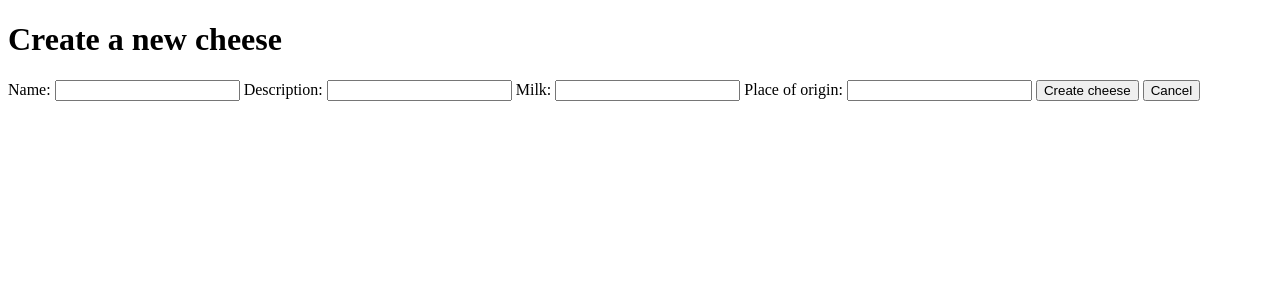
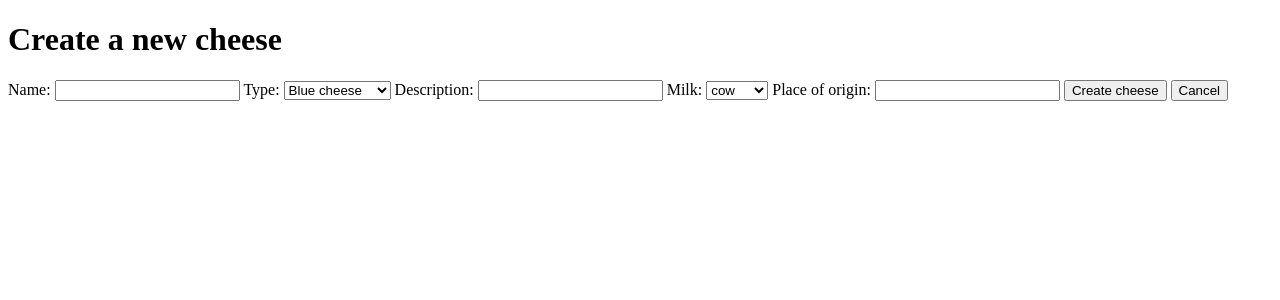
Before and after one commit to messrobd/ItemCatalog-FullStack-ud088-ud330, a Flask app: page /catalog/cheese/new in a window 1280 px wide. Shown: the top 300 px of the page. Run offline with Flask 2, Linux system fonts and the light colour scheme.

Commit message:
Add selection menus for type and milk
Add selection menus for type and milk to the new and edit cheese
forms. required standardisation on type instead of variety, and
introduction of milk class

The milk property of the cheese being edited is pre-selected in the
edit form

```diff
--- a/templates/new_cheese.html
+++ b/templates/new_cheese.html
@@ -10,11 +10,22 @@
       <label>Name:
           <input name="name">
       </label>
+      <label>Type:
+        <select name="type">
+          {% for t in types %}
+            <option value="{{ t.name  }}">{{ t.name  }}</option>
+          {% endfor %}
+        </select>
+      </label>
       <label>Description:
           <input name="description">
       </label>
       <label>Milk:
-          <input name="milk">
+        <select name="milk">
+          {% for m in milks %}
+            <option value="{{ m.name  }}">{{ m.name  }}</option>
+          {% endfor %}
+        </select>
       </label>
       <label>Place of origin:
           <input name="place">
--- a/views.py
+++ b/views.py
@@ -4,21 +4,27 @@ from flask import \
     render_template, \
     url_for
 from models import \
-    Variety, \
+    Type, \
+    Milk, \
     Cheese
 
 app = Flask(__name__)
 
-varieties = [
-    Variety(0, 'Blue cheese', 'moldy and good'),
-    Variety(1, 'Brown cheese', 'fudgy and weird')]
+types = [
+    Type(0, 'Blue cheese', 'moldy and good'),
+    Type(1, 'Brown cheese', 'fudgy and weird')]
+milks = [
+    Milk('cow'),
+    Milk('goat'),
+    Milk('sheep'),
+    Milk('buffalo')]
 cheeses = [
-    Cheese(0, 'stilton'),
-    Cheese(1, 'gorgonzola'),
-    Cheese(2, 'roquefort'),
-    Cheese(3, 'selbu'),
-    Cheese(4, 'shropshire')]
-cheeses += [Cheese(5, 'gorgonzola dolce')]
+    Cheese(0, 'stilton', 'Blue cheese', 'cow'),
+    Cheese(1, 'gorgonzola', 'Blue cheese', 'cow'),
+    Cheese(2, 'roquefort', 'Blue cheese', 'cow'),
+    Cheese(3, 'selbu', 'Blue cheese', 'cow'),
+    Cheese(4, 'shropshire', 'Blue cheese', 'cow')]
+cheeses += [Cheese(5, 'Gudbrandsdalsost', 'Brown cheese', 'goat')]
 
 # page view handlers
 @app.route('/')
@@ -27,16 +33,16 @@ def get_index():
     more_cheese = len(cheeses) > 5
     preview_list = 5 if more_cheese else len(cheeses)
     return render_template('catalog.html', \
-        varieties=varieties, \
+        types=types, \
         cheeses=cheeses, \
         preview_list=preview_list, \
         more_cheese=more_cheese)
 
-@app.route('/catalog/variety/<int:variety_id>')
-def get_cheeses(variety_id):
+@app.route('/catalog/type/<int:type_id>')
+def get_cheeses(type_id):
     return render_template('cheeses.html', \
-    variety=varieties[variety_id], \
-    cheeses=cheeses)
+        type=types[type_id], \
+        cheeses=cheeses)
 
 @app.route('/catalog/cheese/<int:cheese_id>')
 def get_cheese(cheese_id):
@@ -44,11 +50,16 @@ def get_cheese(cheese_id):
 
 @app.route('/catalog/cheese/new')
 def new_cheese():
-    return render_template('new_cheese.html')
+    return render_template('new_cheese.html', \
+        types=types, \
+        milks=milks)
 
 @app.route('/catalog/cheese/<int:cheese_id>/edit')
 def edit_cheese(cheese_id):
-    return render_template('edit_cheese.html', cheese=cheeses[cheese_id])
+    return render_template('edit_cheese.html', \
+        cheese=cheeses[cheese_id], \
+        types=types, \
+        milks=milks)
 
 @app.route('/catalog/cheese/<int:cheese_id>/delete')
 def delete_cheese(cheese_id):
```
Also changed, not shown: models.py (+8 -2 lines), templates/catalog.html (+4 -4 lines), templates/cheeses.html (+5 -5 lines), templates/edit_cheese.html (+20 -1 lines).
